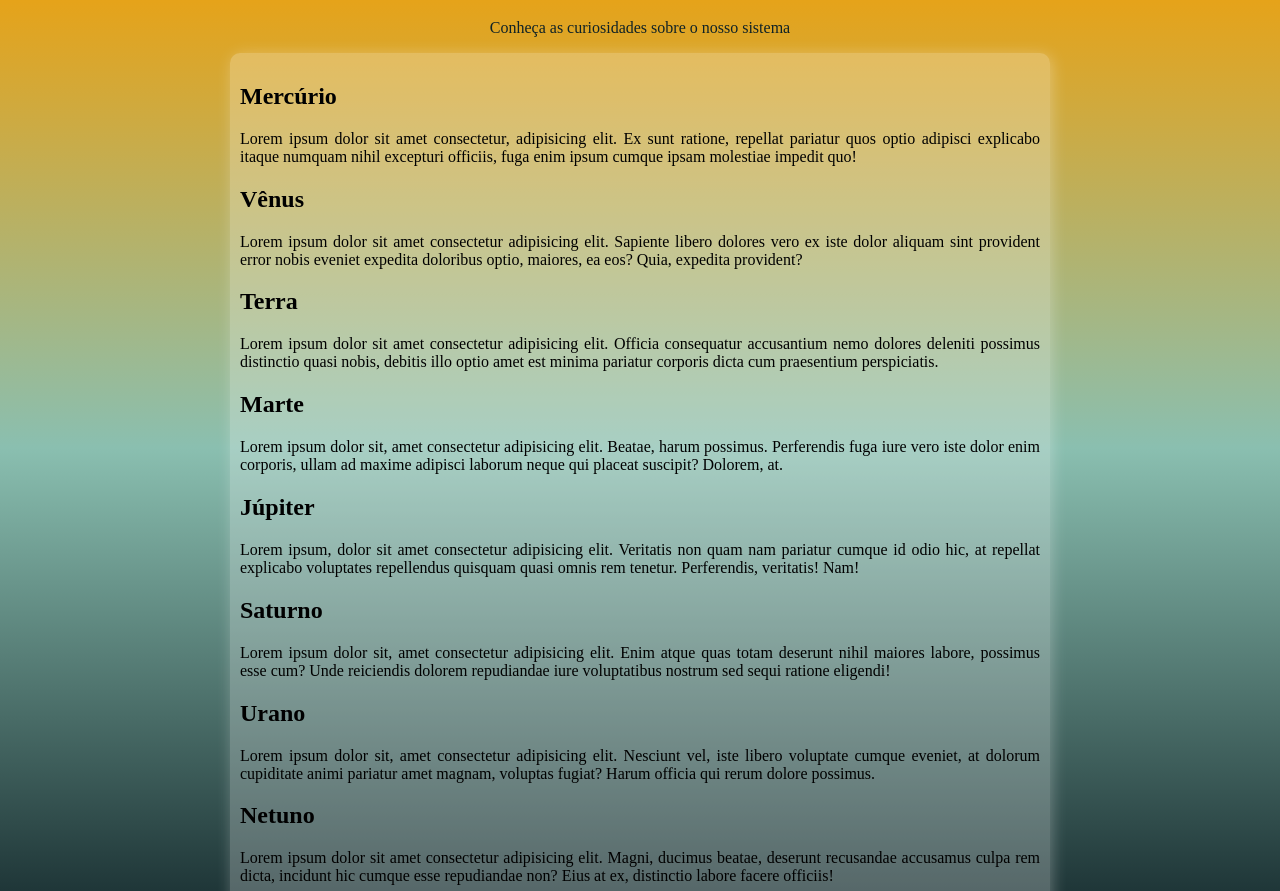
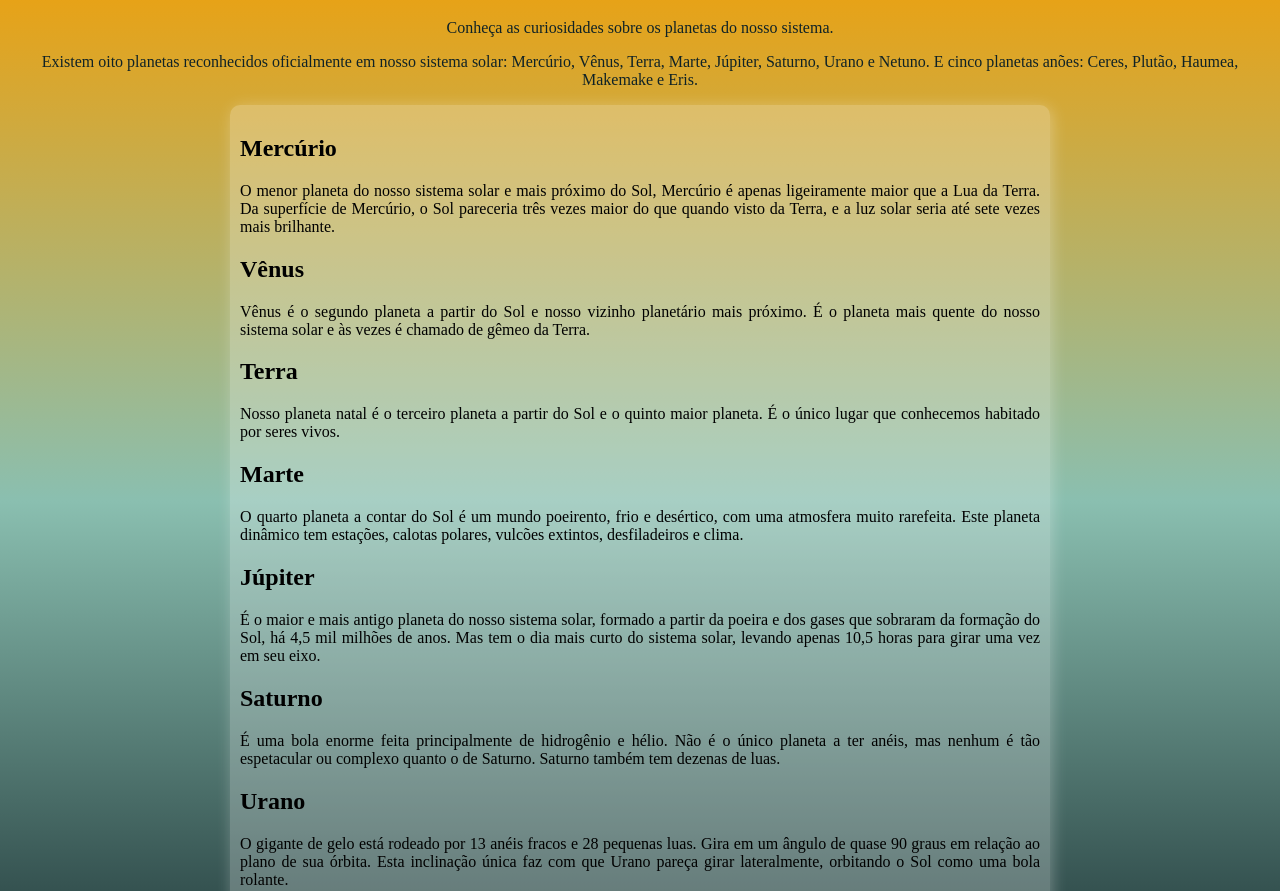
Before and after one commit to thalitaad/sistema-solar, a plain HTML site: page index.html in a window 1280 px wide. Shown: the part 61-952 px from the top of the page. Drawn offline with Linux system fonts and the light colour scheme.

Commit message:
add sources and content to articles

```diff
--- a/index.html
+++ b/index.html
@@ -15,42 +15,43 @@
 <body>
     <header>
         <h1>Planetas do Sistema Solar</h1>
-        <p>Conheça as curiosidades sobre o nosso sistema</p>
+        <p>Conheça as curiosidades sobre os planetas do nosso sistema. </p>
+        <p>Existem oito planetas reconhecidos oficialmente em nosso sistema solar: Mercúrio, Vênus, Terra, Marte, Júpiter, Saturno, Urano e Netuno. E cinco planetas anões: Ceres, Plutão, Haumea, Makemake e Eris.</p>
     </header>
 
     <main>
         <section id="article">
             <article>
                 <h2>Mercúrio</h2>
-                <p>Lorem ipsum dolor sit amet consectetur, adipisicing elit. Ex sunt ratione, repellat pariatur quos optio adipisci explicabo itaque numquam nihil excepturi officiis, fuga enim ipsum cumque ipsam molestiae impedit quo!</p>
+                <p>O menor planeta do nosso sistema solar e mais próximo do Sol, Mercúrio é apenas ligeiramente maior que a Lua da Terra. Da superfície de Mercúrio, o Sol pareceria três vezes maior do que quando visto da Terra, e a luz solar seria até sete vezes mais brilhante.</p>
             </article>
             <article>
                 <h2>Vênus</h2>
-                <p>Lorem ipsum dolor sit amet consectetur adipisicing elit. Sapiente libero dolores vero ex iste dolor aliquam sint provident error nobis eveniet expedita doloribus optio, maiores, ea eos? Quia, expedita provident?</p>
+                <p>Vênus é o segundo planeta a partir do Sol e nosso vizinho planetário mais próximo. É o planeta mais quente do nosso sistema solar e às vezes é chamado de gêmeo da Terra.</p>
             </article>
             <article>
                 <h2>Terra</h2>
-                <p>Lorem ipsum dolor sit amet consectetur adipisicing elit. Officia consequatur accusantium nemo dolores deleniti possimus distinctio quasi nobis, debitis illo optio amet est minima pariatur corporis dicta cum praesentium perspiciatis.</p>
+                <p>Nosso planeta natal é o terceiro planeta a partir do Sol e o quinto maior planeta. É o único lugar que conhecemos habitado por seres vivos.</p>
             </article>
             <article>
                 <h2>Marte</h2>
-                <p>Lorem ipsum dolor sit, amet consectetur adipisicing elit. Beatae, harum possimus. Perferendis fuga iure vero iste dolor enim corporis, ullam ad maxime adipisci laborum neque qui placeat suscipit? Dolorem, at.</p>
+                <p>O quarto planeta a contar do Sol é um mundo poeirento, frio e desértico, com uma atmosfera muito rarefeita. Este planeta dinâmico tem estações, calotas polares, vulcões extintos, desfiladeiros e clima.</p>
             </article>
             <article>
                 <h2>Júpiter</h2>
-                <p>Lorem ipsum, dolor sit amet consectetur adipisicing elit. Veritatis non quam nam pariatur cumque id odio hic, at repellat explicabo voluptates repellendus quisquam quasi omnis rem tenetur. Perferendis, veritatis! Nam!</p>
+                <p>É o maior e mais antigo planeta do nosso sistema solar, formado a partir da poeira e dos gases que sobraram da formação do Sol, há 4,5 mil milhões de anos. Mas tem o dia mais curto do sistema solar, levando apenas 10,5 horas para girar uma vez em seu eixo.</p>
             </article>
             <article>
                 <h2>Saturno</h2>
-                <p>Lorem ipsum dolor sit, amet consectetur adipisicing elit. Enim atque quas totam deserunt nihil maiores labore, possimus esse cum? Unde reiciendis dolorem repudiandae iure voluptatibus nostrum sed sequi ratione eligendi!</p>
+                <p>É uma bola enorme feita principalmente de hidrogênio e hélio. Não é o único planeta a ter anéis, mas nenhum é tão espetacular ou complexo quanto o de Saturno. Saturno também tem dezenas de luas.</p>
             </article>
             <article>
                 <h2>Urano</h2>
-                <p>Lorem ipsum dolor sit, amet consectetur adipisicing elit. Nesciunt vel, iste libero voluptate cumque eveniet, at dolorum cupiditate animi pariatur amet magnam, voluptas fugiat? Harum officia qui rerum dolore possimus.</p>
+                <p>O gigante de gelo está rodeado por 13 anéis fracos e 28 pequenas luas. Gira em um ângulo de quase 90 graus em relação ao plano de sua órbita. Esta inclinação única faz com que Urano pareça girar lateralmente, orbitando o Sol como uma bola rolante.</p>
             </article>
             <article>
                 <h2>Netuno</h2>
-                <p>Lorem ipsum dolor sit amet consectetur adipisicing elit. Magni, ducimus beatae, deserunt recusandae accusamus culpa rem dicta, incidunt hic cumque esse repudiandae non? Eius at ex, distinctio labore facere officiis!</p>
+                <p>Escuro, frio e açoitado por ventos supersônicos, sendo o único planeta do nosso sistema solar não visível a olho nu. Em 2011, Netuno completou sua primeira órbita de 165 anos desde sua descoberta em 1846.</p>
             </article>
         </section>
     </main>
```
